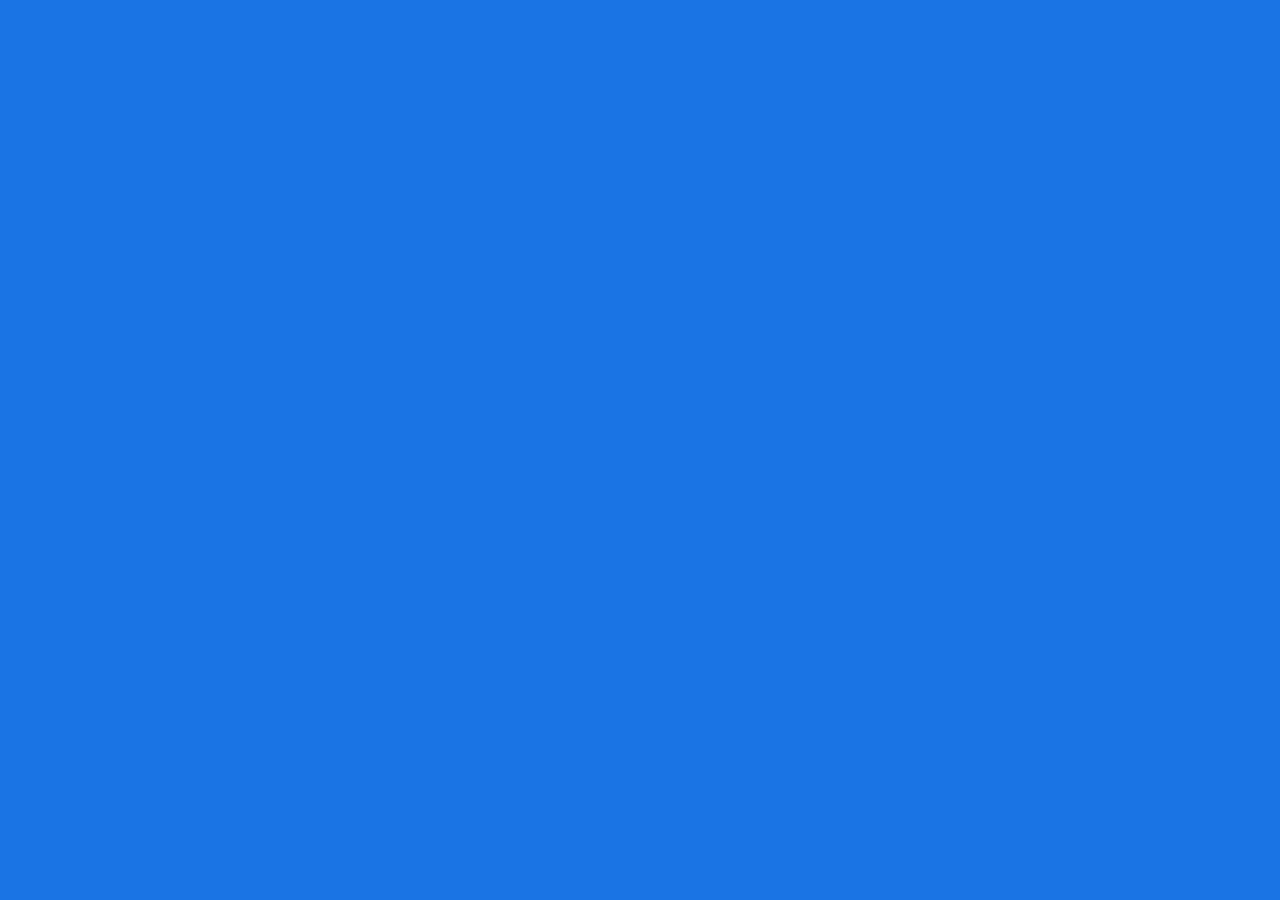
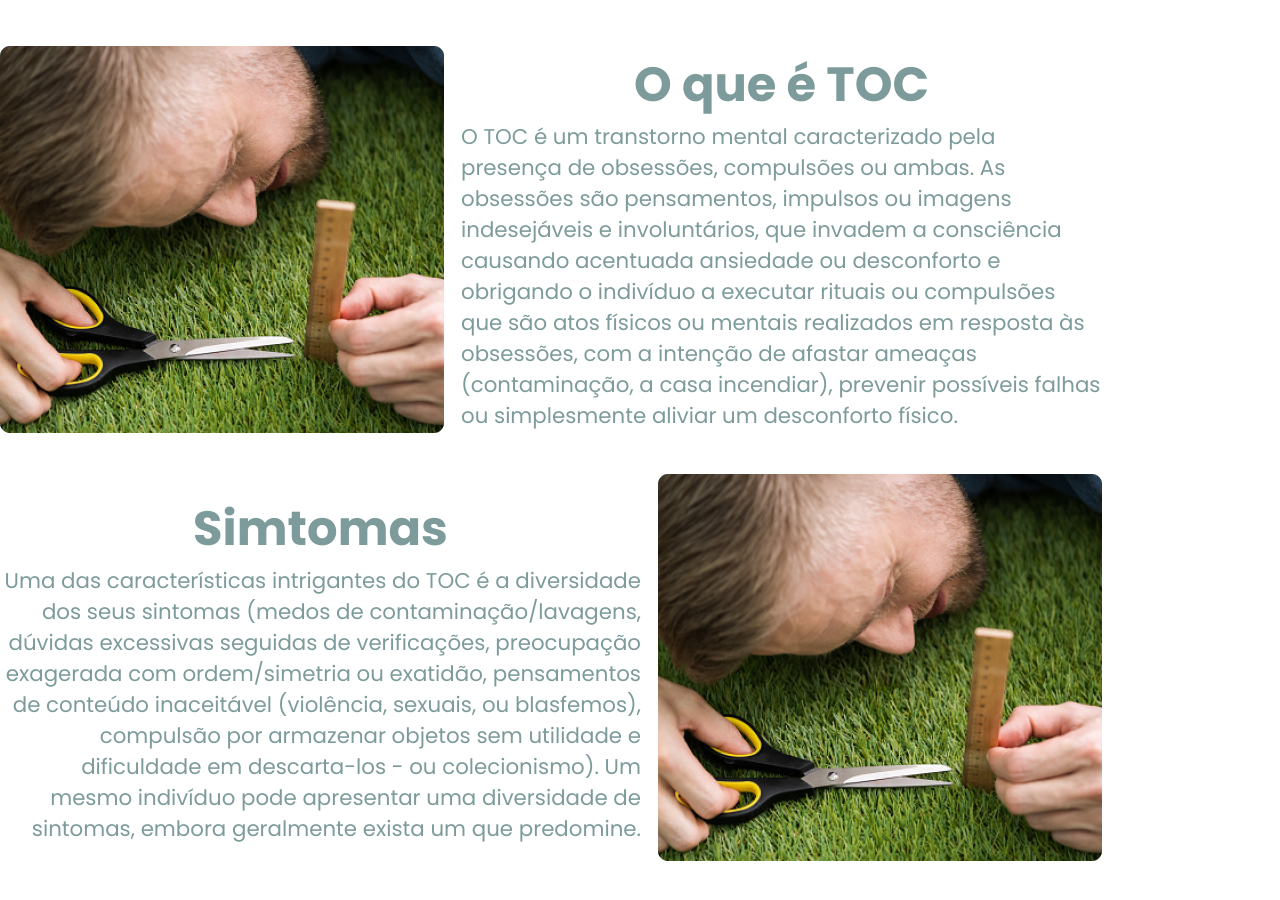
Before and after one commit to viniciusdev-br/psico-toc, a React (Create React App) app: page / in a window 1280 px wide. Shown: the part 764-1664 px from the top of the page. Before the commit the page ends 800 px from the top, so only its background shows below. Built offline with nearby package versions, Linux system fonts and the light colour scheme.

Commit message:
Section Description finalizada

```diff
--- /dev/null
+++ b/postcss.config.js
@@ -0,0 +1,6 @@
+module.exports = {
+  plugins: {
+    tailwindcss: {},
+    autoprefixer: {},
+  },
+}
--- a/src/App.jsx
+++ b/src/App.jsx
@@ -1,3 +1,4 @@
+import { Description } from './components/Description';
 import { Header } from './components/Header';
 import { Hero } from './components/Hero';
 import { GlobalStyle } from './styles/global'
@@ -7,6 +8,7 @@ function App() {
     <>
       <Header />
       <Hero />
+      <Description />
       <GlobalStyle/>
     </>
   );
--- /dev/null
+++ b/src/components/Description/index.jsx
@@ -0,0 +1,24 @@
+import { Container } from "./styles";
+import description1 from '../../assets/description1.png'
+
+export function Description() {
+    return (
+        <Container>
+            <div className="cardDescription">
+                <img src={description1} alt="Imagem de apoio para o texto sobre TOC" />
+                <div>
+                    <h3>O que é TOC</h3>
+                    <p>O TOC é um transtorno mental caracterizado pela presença de obsessões, compulsões ou ambas. As obsessões são pensamentos, impulsos ou imagens indesejáveis e involuntários, que invadem a consciência causando acentuada ansiedade ou desconforto e obrigando o indivíduo a executar rituais ou compulsões que são atos físicos ou mentais realizados em resposta às obsessões, com a intenção de afastar ameaças (contaminação, a casa incendiar), prevenir possíveis falhas ou simplesmente aliviar um desconforto físico.</p>
+                </div>
+            </div>
+            <div className="cardDescriptionRevert">
+                <div>
+                    <h3>Simtomas</h3>
+                    <p>Uma das características intrigantes do TOC é a diversidade dos seus sintomas (medos de contaminação/lavagens, dúvidas excessivas seguidas de verificações, preocupação exagerada com ordem/simetria ou exatidão, pensamentos de conteúdo inaceitável (violência, sexuais, ou blasfemos), compulsão por armazenar objetos sem utilidade e dificuldade em descarta-los - ou colecionismo). Um mesmo indivíduo pode apresentar uma diversidade de sintomas, embora geralmente exista um que predomine.</p>
+                </div>
+                <img src={description1} alt="Imagem de apoio para o texto sobre TOC" />
+            </div>
+
+        </Container>
+    );
+}
--- /dev/null
+++ b/src/components/Description/styles.js
@@ -0,0 +1,51 @@
+import styled from 'styled-components';
+
+export const Container = styled.section`
+    max-width: 1280px;
+    background-color: #FFF;
+    margin: auto;
+    margin-top: 48px;
+
+    .cardDescription {
+        display: flex;
+        align-items: center;
+        margin-bottom: 40px;
+        color: var(--textColor);
+
+        h3 {
+            font-size: 36pt;
+            text-align: center;
+        }
+
+        div {
+            display: flex;
+            flex-direction: column;
+            width: 641px;
+            font-size: 16pt;
+            margin-left: 17px;
+        }
+    }
+    .cardDescriptionRevert {
+        display: flex;
+        align-items: center;
+        margin-bottom: 40px;
+        color: var(--textColor);
+
+        h3 {
+            font-size: 36pt;
+            text-align: center;
+        }
+
+        div {
+            display: flex;
+            flex-direction: column;
+            width: 641px;
+            font-size: 16pt;
+            margin-right: 17px;
+
+            p {
+                text-align: right;
+            }
+        }
+    }
+`;
--- a/src/components/Hero/styles.js
+++ b/src/components/Hero/styles.js
@@ -23,8 +23,8 @@ export const Container = styled.div`
         main {
             background: var(--yellowCard);
             width: 70%;
-            height: 70%;
             margin: auto;
+            padding-bottom: 50px;
             color: var(--textColor);
             border-radius: 10px;
             box-shadow: 5px 5px 20px rgba(0,0,0,0.25);
@@ -43,7 +43,7 @@ export const Container = styled.div`
                 width: 90%;
                 margin: auto;
                 margin-left: 60px;
-                margin-top: 50px;
+                margin-top: 40px;
                 font-family: Poppins;
                 font-style: normal;
                 font-weight: 500;
--- a/src/styles/global.js
+++ b/src/styles/global.js
@@ -10,14 +10,18 @@ export const GlobalStyle = createGlobalStyle`
         --lightBlue: #D1FFFF;
     }
 
+    @tailwind base;
+    @tailwind components;
+    @tailwind utilities;
+
     * {
         margin: 0;
         padding: 0;
         box-sizing: border-box;
     }
 
-    body, p {
+    body {
         font-family: 'Poppins', sans-serif;
-        background-color: #1B74E4;
+        background-color: #FFF;
     }
 `
--- /dev/null
+++ b/tailwind.config.js
@@ -0,0 +1,7 @@
+module.exports = {
+  content: ["./src/**/*.{js,jsx,ts,tsx}",],
+  theme: {
+    extend: {},
+  },
+  plugins: [],
+}
```
Also changed, not shown: src/assets/description1.png (added).
